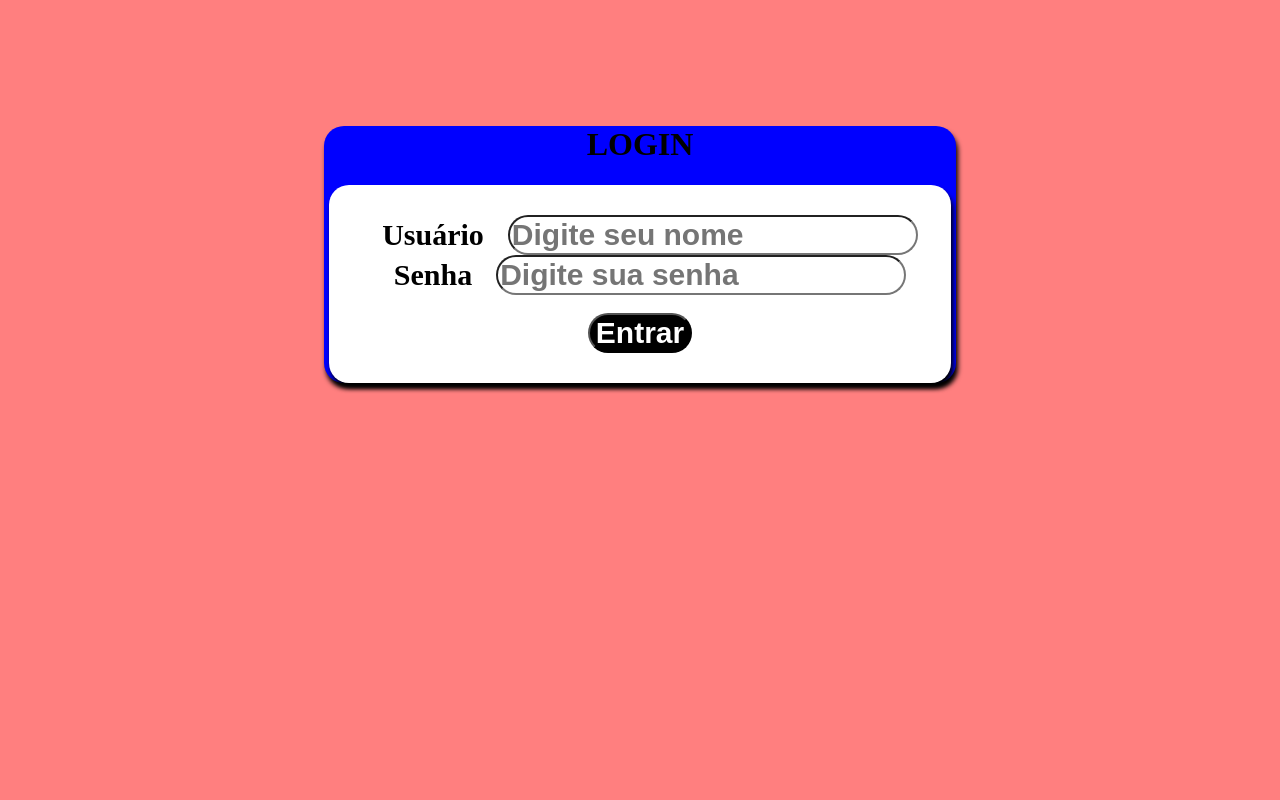
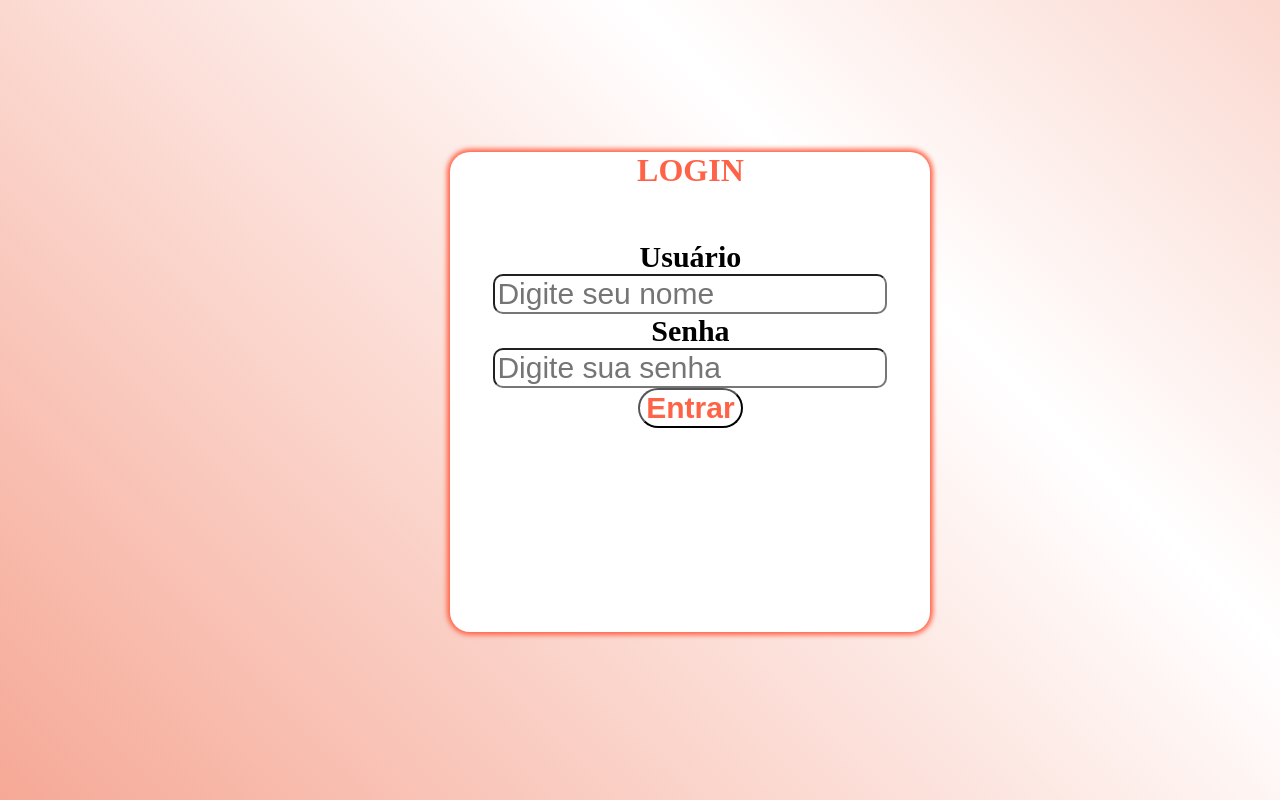
Before and after one commit to y123yuri/Projeto-Full-Stack-Orienta-o-a-objetos, a Flask app: page /login in a window 1280 px wide. Run offline with Flask 3, Linux system fonts and the light colour scheme.

Commit message:
layout pagina de login

```diff
--- a/Projeto/app/static/css/login.css
+++ b/Projeto/app/static/css/login.css
@@ -1,62 +1,75 @@
 @charset "UTF-8";
 
-
-body{
-    background-color: rgb(255, 127, 127);
-
+body {
+  background: linear-gradient(45deg, #ec512b, #ffffff, #ec512b);
+  background-size: 300% 300%;
+  animation: Colors 10s ease infinite;
 }
 
-div#form_fundo{
-    background-color: blue;
-    margin: 10% 25% 25% 25% ;
+@keyframes Colors {
+  0% {
+    background-position: 0% 75%;
+  }
+  50% {
+    background-position: 100% 50%;
+  }
+  100% {
+    background-position: 0% 75%;
+  }
+}
+
+div#form_fundo {
+  position: relative;
+  background-color: #ffffff;
+  height: 30em;
+  width: 30em;
+  margin-top: 12%;
+  margin-left: 35%;
   text-align: center;
   border-radius: 20px;
   font-weight: bold;
-    box-shadow: 2px 5px 5px black;
-
+  box-shadow: 0px 0px 5px 3px #ff6347;
 }
 
-div#form_frente{
-    background-color: white;
-    margin: 5px ;
+div#form_frente {
+  position: absolute;
+  background-color: #ffffff;
+  height: 22em;
+  width: 25em;
+  margin-top: 0px;
+  margin-left: 10px;
   text-align: center;
   border-radius: 20px;
   font-weight: bold;
-    box-shadow: 2px 5px 5px black;
+  /* box-shadow: 2px 2px 3px black; */
   padding: 30px;
-
-
 }
 
-label{
+label {
   font-size: 30px;
   font-weight: bold;
   border-radius: 10px;
   padding: 20px;
 }
 
-input{
-    border-radius: 20px;
+input {
+  border-radius: 10px;
   font-size: 30px;
-    font-weight: bold;
+  font-weight: lighter;
 }
 
-input:focus{
-    background-color: blue;
-    color: black;
-}
-
-button{
+button {
   font-size: 30px;
   font-weight: bold;
   border-radius: 20px;
-    background-color: black;
-    color: white;
+  background-color: #ffffff;
+  color: #ff6347;
 }
 
-button:hover{
-    background-color: white;
-    color: black;
-    font-size: 40px;
+button:hover {
+  background-color: #ff6347;
+  color: #ffffff;
+  font-size: 30px;
   cursor: pointer;
+  box-shadow: 0px 0px 5px 3px #ff6347;
 }
--- a/Projeto/app/templates/login.html
+++ b/Projeto/app/templates/login.html
@@ -1,33 +1,42 @@
 <!DOCTYPE html>
 <html lang="pt-br">
-
   <head>
-    <meta charset="UTF-8">
-    <meta http-equiv="X-UA-Compatible" content="IE=edge">
-    <meta name="viewport" content="width=device-width, initial-scale=1.0">
+    <meta charset="UTF-8" />
+    <meta http-equiv="X-UA-Compatible" content="IE=edge" />
+    <meta name="viewport" content="width=device-width, initial-scale=1.0" />
     <title>Login</title>
-    <link rel="stylesheet" href="/static/css/login.css">
-    <link rel="shortcut icon" href="../static/images/pizza.png" type="images/x-icon"><!--aqui é o favicon-->
-
+    <link rel="stylesheet" href="/static/css/login.css" />
+    <link
+      rel="shortcut icon"
+      href="../static/images/pizza.png"
+      type="images/x-icon" />
+    <!--aqui é o favicon-->
   </head>
 
   <body>
-
     <div id="form_fundo">
-        <h1>LOGIN</h1>
+      <h1 style="color: #ff6347">LOGIN</h1>
       <div id="form_frente">
         <form action="/login" id="login" method="POST">
           <label for="nome">Usuário</label>
-                <input type="text" name="usuario" id="nome" required placeholder="Digite seu nome"><br>
-                <label for="senha" id="senha">Senha</label>
-                <input type="password" name="senha" id="senha" required placeholder="Digite sua senha"><br><br>
-                <button type="submit" id="btn_login">
-                     Entrar
+          <input
+            type="text"
+            name="usuario"
+            id="nome"
+            required
+            placeholder="Digite seu nome" /><br />
 
-                </button>
+          <label for="senha" id="senha" style="top: 10em">Senha</label>
+          <input
+            type="password"
+            name="senha"
+            id="senha"
+            required
+            placeholder="Digite sua senha" /><br />
+
+          <button type="submit" id="btn_login">Entrar</button>
         </form>
       </div>
     </div>
   </body>
-
 </html>
```
Also changed, not shown: 3 other files. Lines whose indentation alone changed are shown as unchanged.
